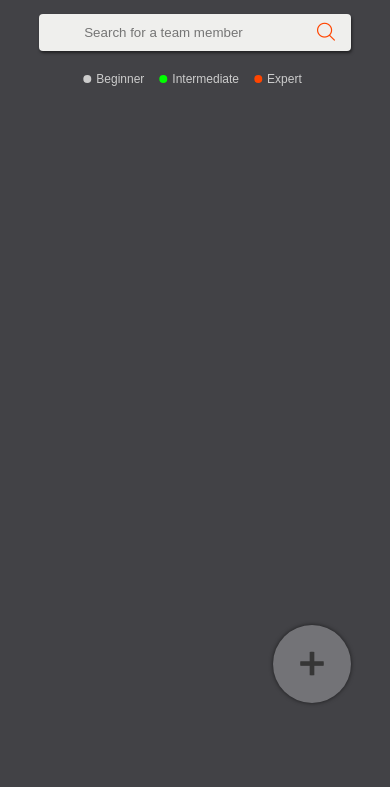
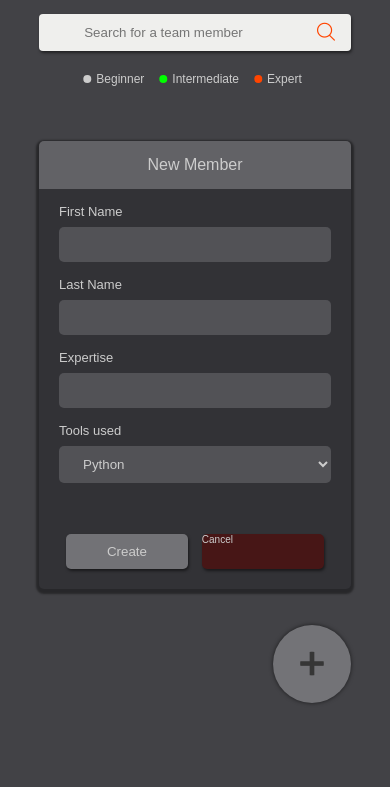
Before and after one commit to tehmi2000/TeamBod, a website: page public/index.html in a window 390 px wide. Shown: the part 57-844 px from the top of the page. Drawn offline with nearby package versions, Linux system fonts and the light colour scheme; no server answers.

Commit message:
Added the create team member form

```diff
--- a/error_log.txt
+++ b/error_log.txt
@@ -0,0 +1 @@
+Tue, 03 Dec 2019 04:54:00 GMT: {"errno":"ENOTFOUND","code":"ENOTFOUND","syscall":"getaddrinfo","hostname":"hcm4e9frmbwfez47.cbetxkdyhwsb.us-east-1.rds.amazonaws.com","host":"hcm4e9frmbwfez47.cbetxkdyhwsb.us-east-1.rds.amazonaws.com","port":3306,"fatal":true}
--- a/public/css/index.css
+++ b/public/css/index.css
@@ -36,6 +36,78 @@ main #search-form{
     margin: 1rem auto;
     box-shadow: 1px 2px 3px rgba(0, 0, 0, 0.5);
 }
+
+main #new-member-form{
+    z-index: +100;
+    display: flex;
+    flex-direction: column;
+    position: fixed;
+    top:50%;
+    left: 50%;
+    transform: translate(-50%, -50%);
+    border-radius: 5px;
+    color: #ccc;
+    background-color: #323236;
+    overflow: hidden;
+    box-shadow: 0 2px 2px 3px rgba(0, 0, 0, 0.4);
+}
+
+#new-member-form .head{
+    padding: 1.5rem 1rem;
+    height: 10%;
+    text-align: center;
+    font-size: medium;
+    background-color: #626266;
+}
+
+#new-member-form .body{
+    min-width: 500px;
+    height: 450px;
+    overflow: auto;
+    position: relative;
+    padding: 0 2rem;
+    display: flex;
+    flex-direction: column;
+}
+
+#new-member-form .invalid{
+    outline: 1px solid red;
+}
+
+#new-member-form label{
+    margin-top: 1.5rem;
+    margin-bottom: 0.8rem;
+    font-size: small;
+}
+
+#new-member-form input:not([type="submit"]), #new-member-form select{
+    border: none;
+    padding: 1rem 2rem;
+    border-radius: 5px;
+    color: #ccc;
+    background-color: #525256;
+}
+
+#new-member-form .buttons{
+    display:flex;
+    justify-content: space-around;
+    position: absolute;
+    bottom: 2rem;
+    width: calc(100% - 4rem);
+}
+
+#new-member-form .buttons > *{
+    color: #ccc;
+    border-radius: 5px;
+    background-color: #727276;
+    width: 40%;
+    box-shadow: 1px 2px 3px rgba(0, 0, 0, 0.5);
+}
+
+#new-member-form .buttons [data-cancel-btn]{
+    background-color: #471616;
+}
+
 
 main .indicators{
     position: absolute;
@@ -217,6 +289,18 @@ button.user-more{
         width: 80vw;
     }
 
+    #new-member-form .body{
+        min-width: auto;
+        height: 400px;
+        padding: 0 2rem;
+        width: 80vw;
+    }
+
+    #new-member-form .buttons > *{
+        width: 45%;
+        box-shadow: 1px 2px 3px rgba(0, 0, 0, 0.5);
+    }
+
     main .indicators{
         position: absolute;
         top: 10%;
--- a/public/index.html
+++ b/public/index.html
@@ -35,6 +35,32 @@
                 <span>Expert</span>
             </span>
         </div>
+
+        <form id="new-member-form">
+            <div class="head">New Member</div>
+            <div class="body">
+                <label for="">First Name</label>
+                <input type="text" name="name">
+
+                <label for="">Last Name</label>
+                <input type="text" name="name">
+
+                <label for="">Expertise</label>
+                <input type="text" name="expertise">
+
+                <label for="">Tools used</label>
+                <select name="tools" id="">
+                    <option value="Python">Python</option>
+                </select>
+                <input type="text" hidden>
+
+                <div class="buttons">
+                    <input type="submit" value="Create" class="strip-btn">
+                    <span data-cancel-btn>Cancel</span>
+                </div>
+
+            </div>
+        </form>
 
         <form action="/search" method="get" id="search-form" onsubmit="return validateSearch()">
             <input type="search" name="query" id="searchField" placeholder="Search for a team member">
--- a/public/js/index.js
+++ b/public/js/index.js
@@ -39,6 +39,44 @@ let testData = [
 const searchHandler = (evt) => {
     evt.preventDefault();
     fetch(``)
+};
+
+const createHandler = (e) => {
+    e.preventDefault();
+    let validation = [true];
+
+    document.querySelectorAll("#new-member-form [name]").forEach(field => {
+        let check = field.value !== '';
+        if(check === false){
+            field.classList.toggle("invalid", true);
+        }else{
+            field.classList.toggle("invalid", false);
+        }
+        validation.push(check);
+    });
+
+    let shouldSubmit = !validation.some(item =>{
+        return item === false;
+    });
+
+    // if(shouldSubmit === true){
+    console.log({validation, shouldSubmit});
+    // }
+
+    let bodyValue = {
+        name: (function(){
+            let namesList = [];
+            document.querySelectorAll("#new-member-form [name='name']").forEach(field => {
+                namesList.push(formatName(field.value));
+            });
+
+            return namesList.join(' ');
+        }()),
+
+        expertise: document.querySelector("[name='expertise']").value
+    };
+
+    console.log(bodyValue);
 };
 
 const createItem = function(container, object){
@@ -134,4 +172,5 @@ const getAllTeam = function() {
 
 document.addEventListener("DOMContentLoaded", function () {
     getAllTeam();
+    document.querySelector("#new-member-form").addEventListener("submit", createHandler);
 });
```
Also changed, not shown: modules/config.js (+15 -15 lines).
